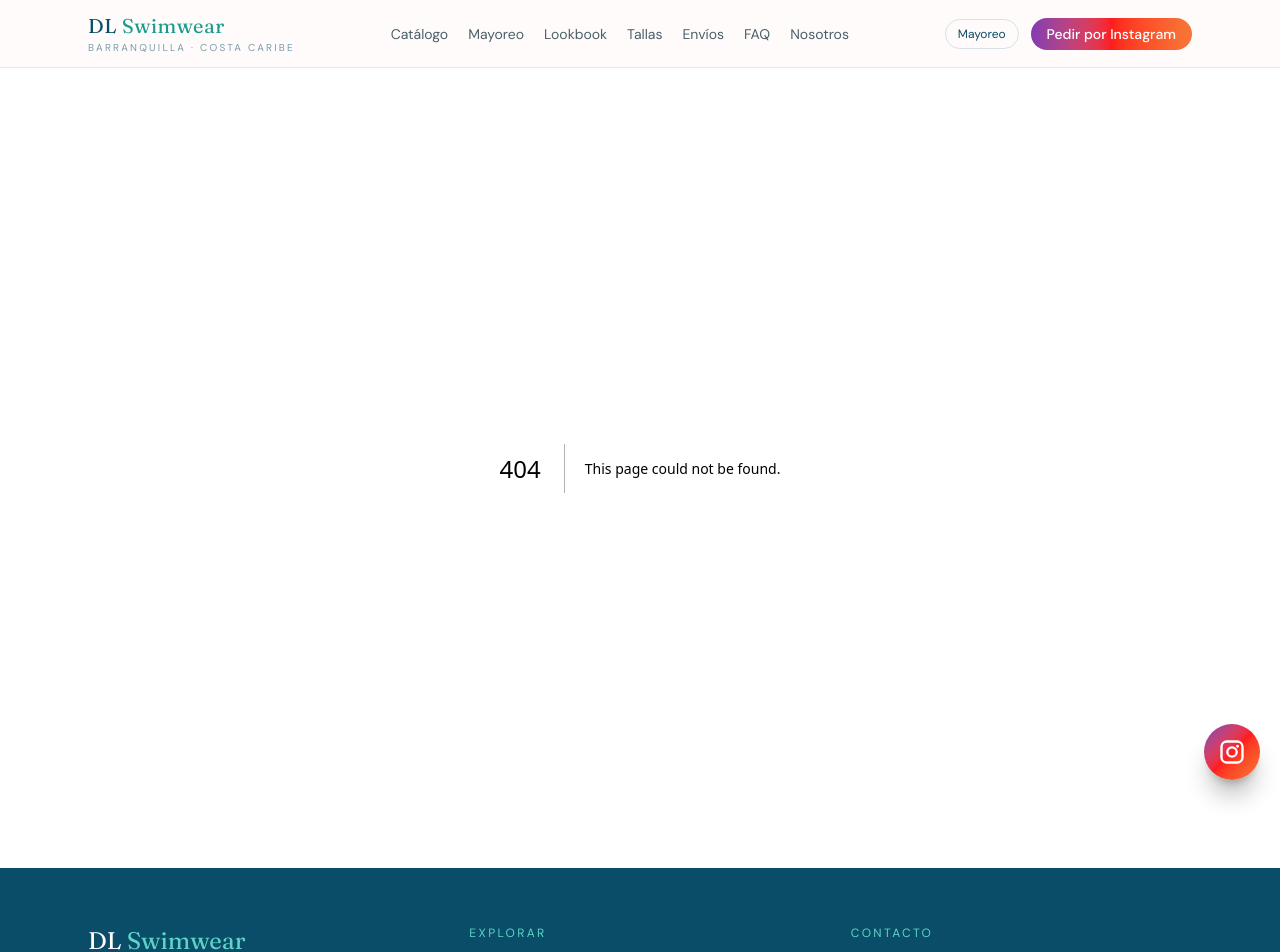
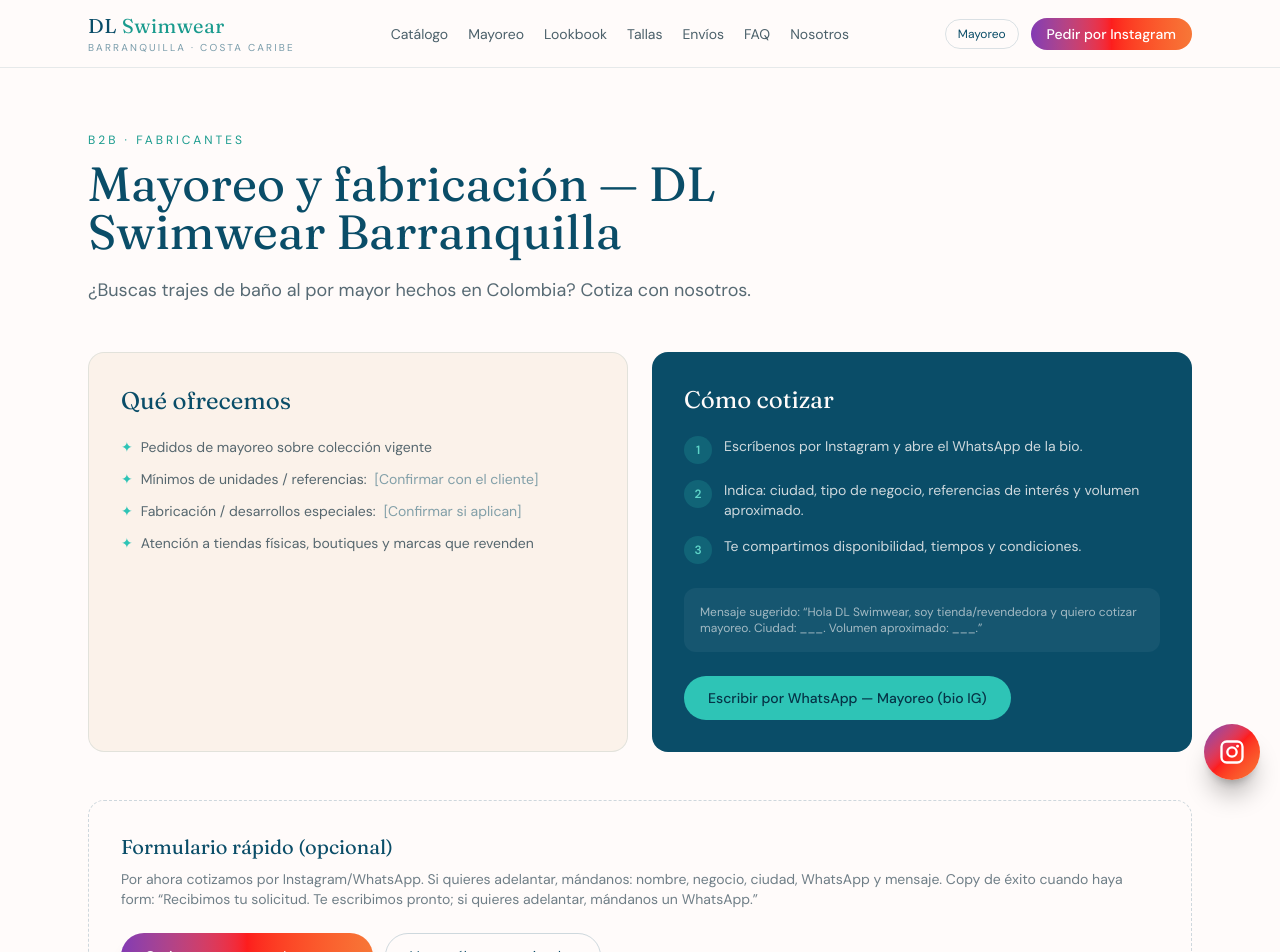
Before and after one commit to atctorre/dl-swimwear, a Next.js app: page /mayoreo in a window 1280 px wide. Before the commit this address had no page. Shown: the top 952 px of the page. Built offline with nearby package versions, Linux system fonts and the light colour scheme.

Commit message:
Add mayoreo page

```diff
--- /dev/null
+++ b/src/app/mayoreo/page.tsx
@@ -0,0 +1,97 @@
+import type { Metadata } from "next";
+import Link from "next/link";
+import OrderButton from "@/components/OrderButton";
+import { CTA_COPY, INSTAGRAM_URL, PREFILL_HINTS } from "@/lib/contact";
+
+export const metadata: Metadata = {
+  title: "Mayoreo trajes de baño Colombia",
+  description:
+    "Fabricante de swimwear en Barranquilla. Mayoreo para tiendas y revendedoras. Cotiza por WhatsApp.",
+};
+
+const steps = [
+  "Escríbenos por Instagram y abre el WhatsApp de la bio.",
+  "Indica: ciudad, tipo de negocio, referencias de interés y volumen aproximado.",
+  "Te compartimos disponibilidad, tiempos y condiciones.",
+];
+
+export default function MayoreoPage() {
+  return (
+    <div className="mx-auto max-w-6xl px-4 py-12 sm:px-6 sm:py-16">
+      <p className="text-xs uppercase tracking-[0.25em] text-turquoise-deep">B2B · Fabricantes</p>
+      <h1 className="mt-3 max-w-3xl font-display text-4xl text-ocean sm:text-5xl">
+        Mayoreo y fabricación — DL Swimwear Barranquilla
+      </h1>
+      <p className="mt-5 max-w-2xl text-lg text-ink/70">
+        ¿Buscas trajes de baño al por mayor hechos en Colombia? Cotiza con nosotros.
+      </p>
+
+      <div className="mt-12 grid gap-6 md:grid-cols-2">
+        <div className="rounded-2xl border border-ocean/10 bg-sand/40 p-6 sm:p-8">
+          <h2 className="font-display text-2xl text-ocean">Qué ofrecemos</h2>
+          <ul className="mt-5 space-y-3 text-sm text-ink/70">
+            <li className="flex gap-2">
+              <span className="text-turquoise">✦</span> Pedidos de mayoreo sobre colección vigente
+            </li>
+            <li className="flex gap-2">
+              <span className="text-turquoise">✦</span> Mínimos de unidades / referencias:{" "}
+              <em className="not-italic text-ocean/50">[Confirmar con el cliente]</em>
+            </li>
+            <li className="flex gap-2">
+              <span className="text-turquoise">✦</span> Fabricación / desarrollos especiales:{" "}
+              <em className="not-italic text-ocean/50">[Confirmar si aplican]</em>
+            </li>
+            <li className="flex gap-2">
+              <span className="text-turquoise">✦</span> Atención a tiendas físicas, boutiques y marcas
+              que revenden
+            </li>
+          </ul>
+        </div>
+        <div className="rounded-2xl bg-ocean p-6 text-cream sm:p-8">
+          <h2 className="font-display text-2xl">Cómo cotizar</h2>
+          <ol className="mt-5 space-y-4 text-sm text-cream/80">
+            {steps.map((s, i) => (
+              <li key={s} className="flex gap-3">
+                <span className="flex h-7 w-7 shrink-0 items-center justify-center rounded-full bg-turquoise/20 text-xs font-semibold text-turquoise-soft">
+                  {i + 1}
+                </span>
+                {s}
+              </li>
+            ))}
+          </ol>
+          <p className="mt-6 rounded-xl bg-white/5 p-4 text-xs text-cream/60">
+            Mensaje sugerido: “{PREFILL_HINTS.mayoreo()}”
+          </p>
+          <div className="mt-6">
+            <a
+              href={INSTAGRAM_URL}
+              target="_blank"
+              rel="noopener noreferrer"
+              className="inline-flex rounded-full bg-turquoise px-6 py-3 text-sm font-medium text-ocean-deep hover:bg-turquoise-soft"
+            >
+              Escribir por WhatsApp — Mayoreo (bio IG)
+            </a>
+          </div>
+        </div>
+      </div>
+
+      <div className="mt-12 rounded-2xl border border-dashed border-ocean/20 bg-cream p-6 sm:p-8">
+        <h2 className="font-display text-xl text-ocean">Formulario rápido (opcional)</h2>
+        <p className="mt-2 text-sm text-ink/60">
+          Por ahora cotizamos por Instagram/WhatsApp. Si quieres adelantar, mándanos: nombre,
+          negocio, ciudad, WhatsApp y mensaje. Copy de éxito cuando haya form: “Recibimos tu
+          solicitud. Te escribimos pronto; si quieres adelantar, mándanos un WhatsApp.”
+        </p>
+        <div className="mt-6 flex flex-wrap gap-3">
+          <OrderButton variant="instagram">{CTA_COPY.mayoreo}</OrderButton>
+          <Link
+            href="/catalogo"
+            className="inline-flex rounded-full border border-ocean/20 px-6 py-3 text-sm text-ocean hover:border-turquoise"
+          >
+            Ver catálogo para tiendas
+          </Link>
+        </div>
+      </div>
+    </div>
+  );
+}
```
